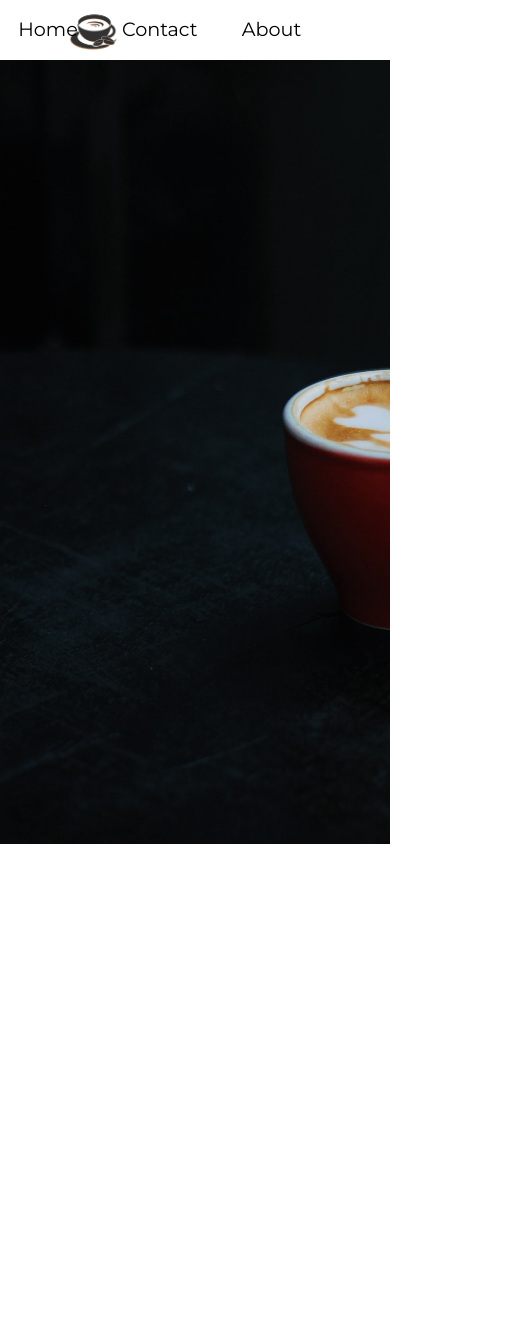
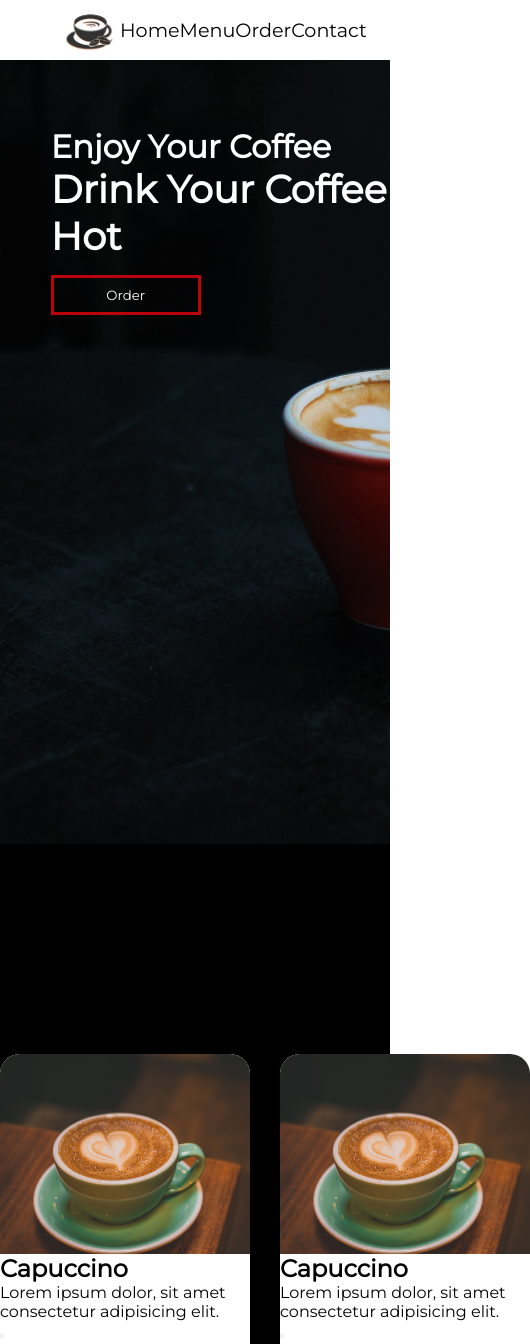
Before and after one commit to gboudia/githubWorkshop1, a plain HTML site: page index.html in a window 390 px wide. Shown: the top 1344 px of the page, 530 px wide, since content can reach past the window. Before the commit the page ends 844 px from the top, so only its background shows below. Drawn offline with Linux system fonts and the light colour scheme.

Commit message:
initial commit

```diff
--- /dev/null
+++ b/css/nav.css
@@ -0,0 +1,126 @@
+@import url('https://fonts.googleapis.com/css2?family=Montserrat&display=swap');
+* {
+    margin: 0%;
+    padding: 0%;
+    font-family: 'Montserrat', sans-serif;
+    scroll-behavior: smooth;
+}
+
+#banner{
+    position: relative;
+    width: 100%;
+    height: 100vh;  /* vh prend la taille de l'ecran max de la hauteur de l'ecran  */
+    background-image: url(../res/IMAGES/banner.jpg);
+    background-size: cover;
+    background-repeat: no-repeat;  /*important */
+    background-position: center;
+
+}
+.navigation{
+    position: fixed;
+    width: 100%;
+    height: 60px;
+    background-color: white;
+    display: flex;
+    justify-content: space-between;
+    align-items: center;
+    z-index: 999;
+}
+
+#nav-logo{
+    height: 60px;
+    width: auto;
+    margin-left: 60px;
+}
+.nav-items{
+    width: 40%;
+    list-style: none;
+    margin-right: 60px;
+    display: flex;
+    justify-content: space-evenly;
+}
+.nav-link{
+    color:black;
+    text-decoration: none;
+    font-size: 1.2em;
+}
+.main-text{
+    position: absolute;
+    top: 35%;
+    left: 13%;
+}
+.main-text-sm{
+    font-size: 2.0em;
+    color: white;
+}
+.main-text-bg{
+    font-size: 2.4em;
+    color: white;
+}
+.main-btn{
+    color: white;
+    background-color: transparent;
+    border: solid #b9040d;
+    width: 150px;
+    height: 40px;
+    margin: 15px 0;
+
+
+}
+
+.main-btn:hover{
+    background-color: #e4252e6c;
+
+}
+#products{
+    height: 160vh;
+    background-color: black;
+    display: flex;
+    justify-content: space-evenly;
+    align-items: center;
+
+}
+.pod-card{
+    background-color: white;
+    width: 250px;
+    height: 400px;
+    border-radius: 20px;
+}
+.card-img{
+    width: 250px;
+    height: 200px;
+    border-top-left-radius: 20px;
+    border-top-right-radius: 20px;
+    background-image: url(../res/IMAGES/pablo-merchan-montes-_Tw4vCs9C-8-unsplash.jpg);
+    background-size: cover;
+    background-repeat: no-repeat;
+    background-position: center;
+}
+.grid{
+    display: grid;
+    grid-template-columns: repeat(4,250px);
+    gap: 30px;
+}
+@media (max-width: 1200px) and (min-width: 1000px) {
+    .grid{
+        grid-template-columns: repeat(3,250px);
+    }
+    #products{
+        height: 250vh;
+    }
+
+}
+@media (max-width: 1000px) {
+    .nav-items{
+        width: 60%;
+    }
+    .main-text{
+        top: 15%;
+    }
+    .grid{
+        grid-template-columns: repeat(2,250px);
+    }
+    #products{
+        height: 250vh;
+    }
+}
--- a/index.html
+++ b/index.html
@@ -5,7 +5,7 @@
     <meta http-equiv="X-UA-Compatible" content="IE=edge">
     <meta name="viewport" content="width=device-width, initial-scale=1.0">
     <title>Document</title>
-    <link rel="stylesheet" href="css/style.css">
+    <link rel="stylesheet" href="css/nav.css">
 </head>
 <body>
     <header id="banner">
@@ -14,12 +14,89 @@
             <!-- <a href="index.html"></a> -->
             <img id="nav-logo" src="res/IMAGES/logo-cafe.png" alt="" >
             <ul class="nav-items">
-                <li class="nav-item"><a class="nav-link" href="">Home</a></li>
-                <li class="nav-item"><a class="nav-link" href="">Contact</a></li>
-                <li class="nav-item"><a class="nav-link" href="">About</a></li>
+                <li class="nav-item"><a class="nav-link" href="#banner">Home</a></li>
+                <li class="nav-item"><a class="nav-link" href="#products">Menu</a></li>
+                <li class="nav-item"><a class="nav-link" href="#">Order</a></li>
+                <li class="nav-item"><a class="nav-link" href="#">Contact</a></li>
+
             </ul>
 
         </nav>
+        <div class="main-text">
+            <h2 class="main-text-sm">Enjoy Your Coffee</h2>
+            <h1 class="main-text-bg"> Drink Your Coffee Hot</h1>
+            <button class="main-btn">Order</button>
+        </div>
     </header>
+    <main >
+        <section id="products">
+            <div class="grid">
+            <div class="pod-card">
+                <div class="card-img">
+
+                </div>
+                <h2>Capuccino</h2>
+                <p>Lorem ipsum dolor, sit amet consectetur adipisicing elit.</p>
+                <button></button>
+            </div>
+            <div class="pod-card">
+                <div class="card-img">
+
+                </div>
+                <h2>Capuccino</h2>
+                <p>Lorem ipsum dolor, sit amet consectetur adipisicing elit.</p>
+                <button></button>
+            </div>
+            <div class="pod-card">
+                <div class="card-img">
+
+                </div>
+                <h2>Capuccino</h2>
+                <p>Lorem ipsum dolor, sit amet consectetur adipisicing elit.</p>
+                <button></button>
+            </div>
+            <div class="pod-card">
+                <div class="card-img">
+
+                </div>
+                <h2>Capuccino</h2>
+                <p>Lorem ipsum dolor, sit amet consectetur adipisicing elit.</p>
+                <button></button>
+            </div>
+            <div class="pod-card">
+                <div class="card-img">
+
+                </div>
+                <h2>Capuccino</h2>
+                <p>Lorem ipsum dolor, sit amet consectetur adipisicing elit.</p>
+                <button></button>
+            </div>
+            <div class="pod-card">
+                <div class="card-img">
+
+                </div>
+                <h2>Capuccino</h2>
+                <p>Lorem ipsum dolor, sit amet consectetur adipisicing elit.</p>
+                <button></button>
+            </div>
+            <div class="pod-card">
+                <div class="card-img">
+
+                </div>
+                <h2>Capuccino</h2>
+                <p>Lorem ipsum dolor, sit amet consectetur adipisicing elit.</p>
+                <button></button>
+            </div>
+            <div class="pod-card">
+                <div class="card-img">
+
+                </div>
+                <h2>Capuccino</h2>
+                <p>Lorem ipsum dolor, sit amet consectetur adipisicing elit.</p>
+                <button></button>
+            </div>
+        </div>
+        </section>
+    </main>
 </body>
 </html>
```
Also changed, not shown: res/IMAGES/pablo-merchan-montes-_Tw4vCs9C-8-unsplash.jpg (added).
